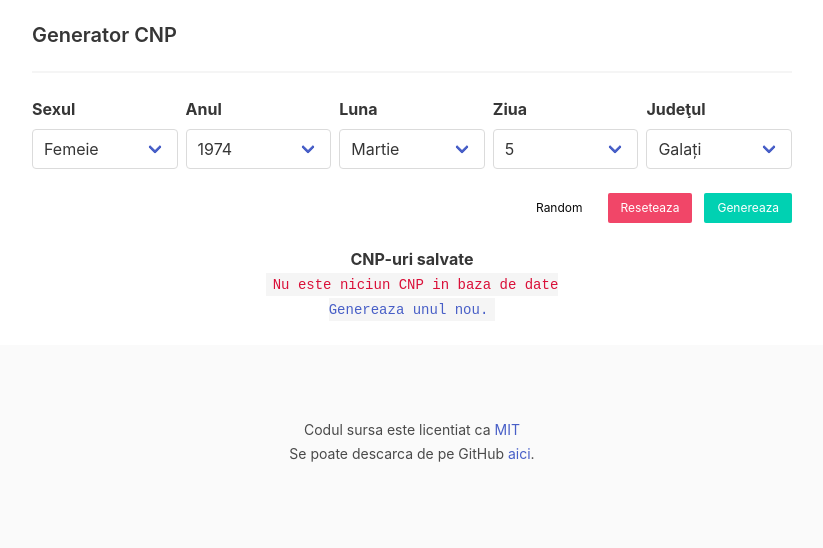
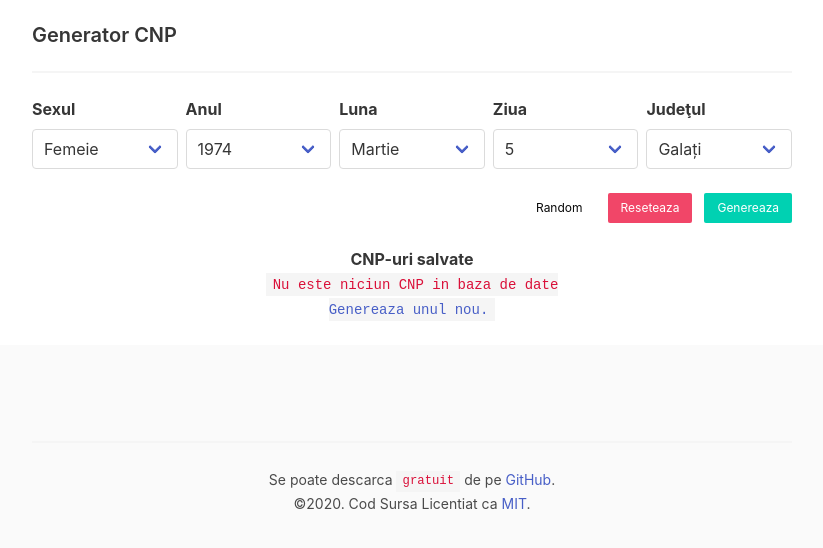
Before and after one commit to davidmoraru/cnpgen, a Vue app: page / in a window 1280 px wide. Shown: the top 548 px of the page, without its empty margins (228-1051 px from the left). Built offline with nearby package versions, Linux system fonts and the light colour scheme.

Commit message:
small update to copyright

```diff
--- a/public/index.html
+++ b/public/index.html
@@ -4,6 +4,8 @@
     <meta charset="utf-8">
     <meta http-equiv="X-UA-Compatible" content="IE=edge">
     <meta name="viewport" content="width=device-width,initial-scale=1.0">
+    <meta name="keywords" content="generare cnp, generator cnp, cod numeric, cod numeric personal, script, vue, vue3, vue 3, javascript, generare cod numeric personal, generator cod numeric personal" />
+		<meta name="description" content="Generator CNP. Un generator de CNP-uri rapid &#351;i complet. Genereaz&#259; CNP-uri valide &#238;n func&#355;ie de sex, data na&#351;terii &#351;i jude&#355;." />
     <link rel="manifest" href="manifest.json">
     <link rel="icon" href="<%= BASE_URL %>favicon.ico">
     <title>Generator CNP</title>
--- a/src/components/Footer.vue
+++ b/src/components/Footer.vue
@@ -8,10 +8,15 @@
     </div>
     <div class="columns">
       <div class="column is-8-desktop is-offset-2-desktop">
+        <hr>
         <p>
           <small>
-            Codul sursa este licentiat ca <a href="https://github.com/davidmoraru/cnpgen">MIT</a><br>Se poate descarca de pe GitHub <a href="https://github.com/davidmoraru/cnpgen">aici</a>.
+            Se poate descarca <code>gratuit</code> de pe <a href="https://github.com/davidmoraru/cnpgen">GitHub</a>.
+            <br>
+            <span v-html="copy.text"></span>
           </small>
+          <br>
+
         </p>
       </div>
     </div>
@@ -20,8 +25,19 @@
 </template>
 
 <script>
+import {
+  reactive
+} from 'vue'
 export default {
-  name: 'Footer'
+  name: 'Footer',
+  setup() {
+    const copy = reactive({
+      text: '&copy;' + new Date().getFullYear() + '. Cod Sursa Licentiat ca <a href="https://github.com/davidmoraru/cnpgen">MIT</a>.'
+    })
+    return {
+      copy
+    }
+  }
 }
 </script>
 
```
